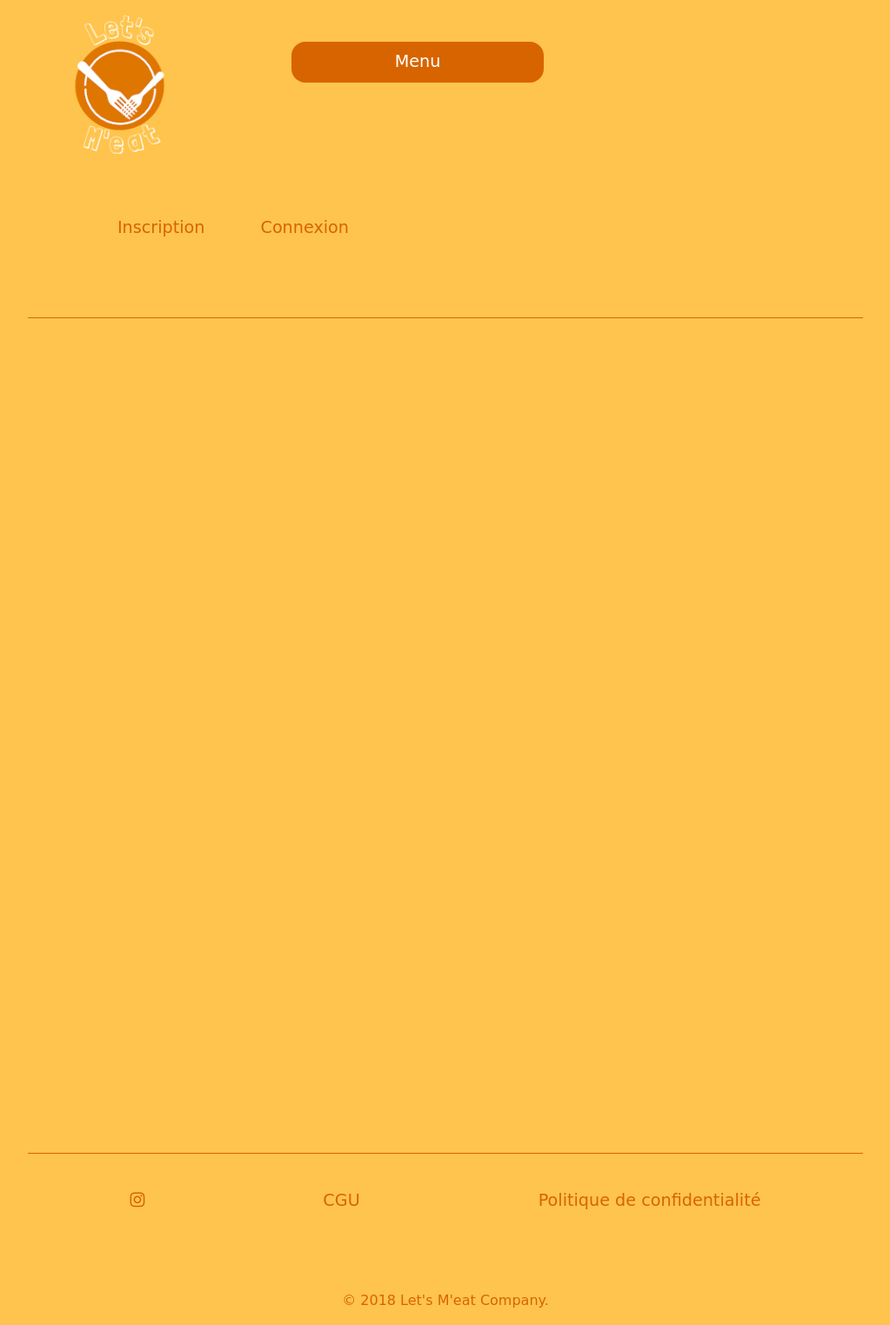
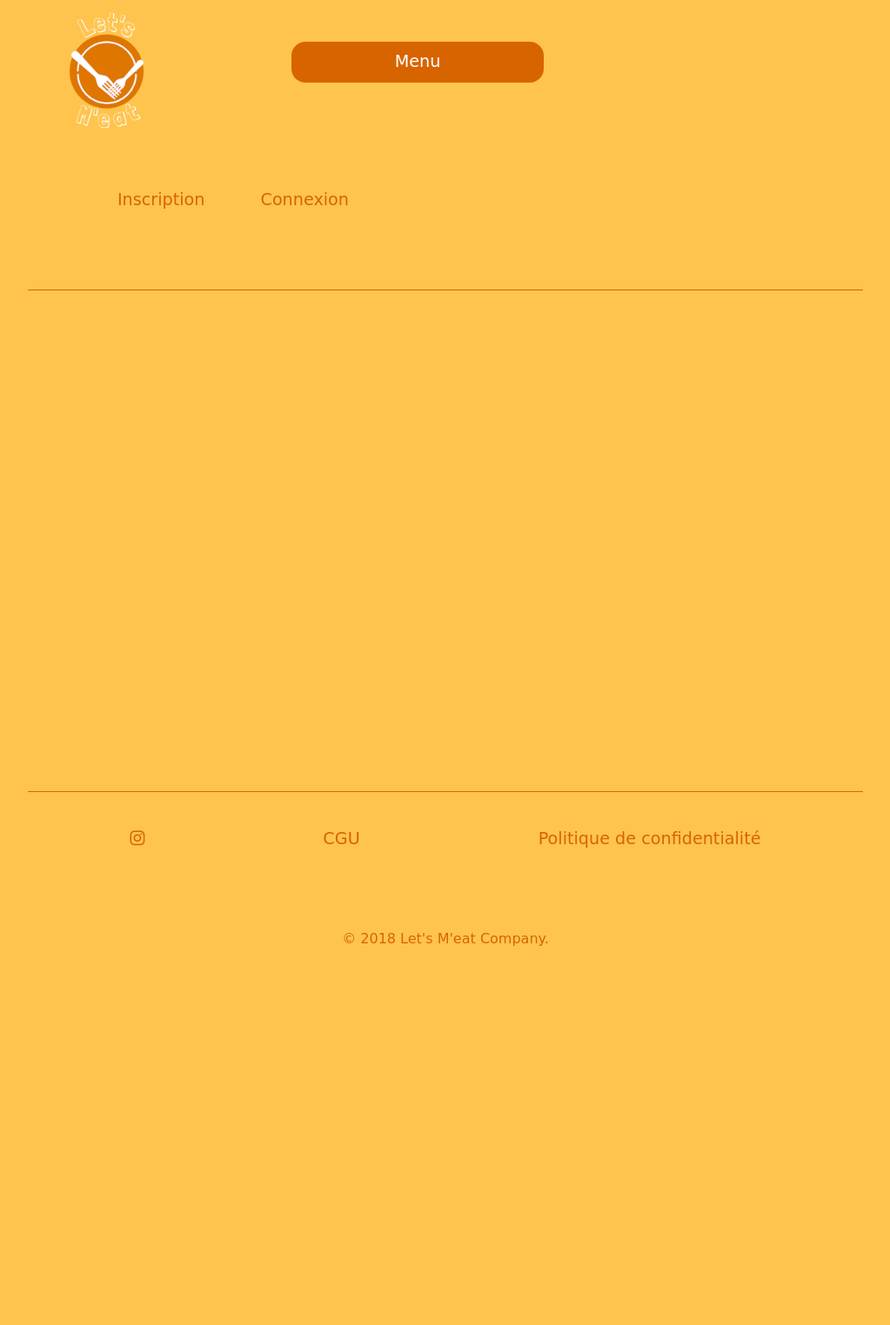
Before and after one commit to Anaisfkc/Letsmeat, a Symfony app: template templates/base.html.twig in a window 1280 px wide. Shown: the whole page at 87% size, without its empty margins (128-1151 px from the left). After the commit the page ends 1088 px from the top, so only its background shows below. Run offline with Twig, Linux system fonts and the light colour scheme; the template is opened without the code that fills it, so the values that code supplies are empty; some libraries are stand-ins or nearby versions; some web fonts are replaced.

Commit message:
redimension logo

```diff
--- a/public/style.css
+++ b/public/style.css
@@ -50,8 +50,8 @@ body{
 }
 
 img {
-    width: 12rem;
-    height: 12rem;
+    width: 10rem;
+    height: 10rem;
     margin:0;
 }
 
@@ -84,7 +84,7 @@ a:hover {
 }
 
 .contenu {
-    height:60rem;
+    height:36rem;
 }
 
 .nav-pills .nav-link.active, .nav-pills .show>.nav-link {
```
